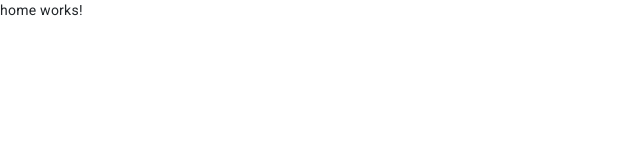
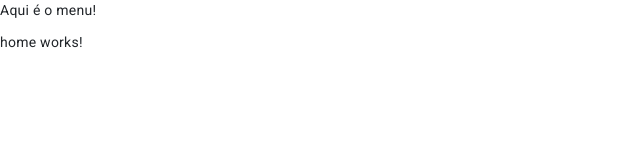
Before and after one commit to fabao1966/AngularCrudUsuaios, an Angular app: page /home in a window 1280 px wide. Shown: the top 160 px of the page, without its empty margins (0-640 px from the left). Built offline with nearby package versions, Linux system fonts and the light colour scheme.

Commit message:
add component menu

```diff
--- a/src/app/app.module.ts
+++ b/src/app/app.module.ts
@@ -9,13 +9,15 @@ import { ButtonComponent } from './components/button/button.component';
 import { FormsModule } from '@angular/forms';
 import { CommonModule } from '@angular/common';
 import { HomeComponent } from './pages/home/home.component';
+import { MenuComponent } from './components/menu/menu.component';
 
 @NgModule({
   declarations: [
     AppComponent,
     LoginComponent,
     ButtonComponent,
-    HomeComponent
+    HomeComponent,
+    MenuComponent
   ],
   imports: [
     BrowserModule,
--- /dev/null
+++ b/src/app/components/menu/menu.component.html
@@ -0,0 +1 @@
+<p>Aqui é o menu!</p>
--- a/src/app/pages/home/home.component.html
+++ b/src/app/pages/home/home.component.html
@@ -1 +1,2 @@
+<app-menu></app-menu>
 <p>home works!</p>
```
Also changed, not shown: src/app/components/menu/menu.component.ts (added, +10 -0 lines), src/app/components/menu/menu.component.scss (added), 1 other file (tests, documents, lock files or other folders).
